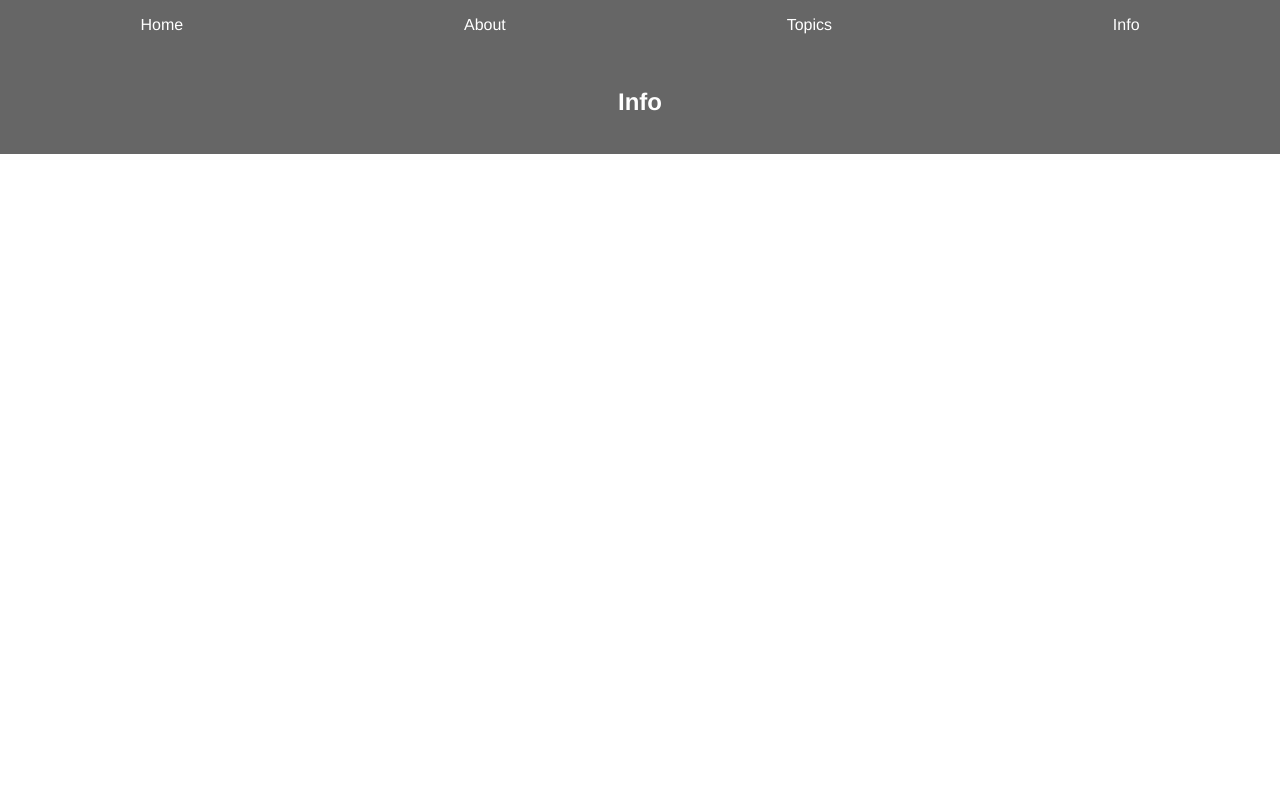
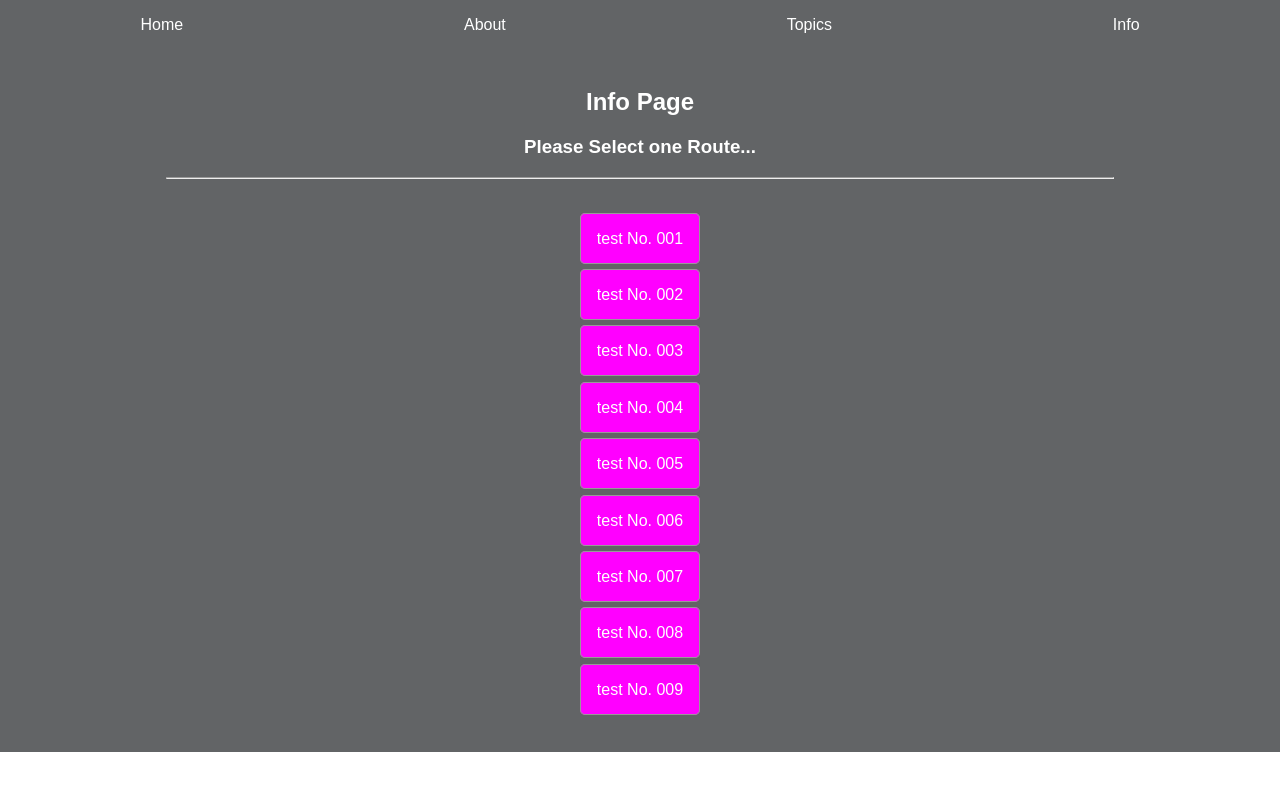
Before and after one commit to ivo-kalendar/my-react-app5, a React (Create React App) app: page /info in a window 1280 px wide. Shown: the top 790 px of the page. Built offline with nearby package versions, Linux system fonts and the light colour scheme.

Commit message:
...working on info section using parameters

```diff
--- a/src/App.css
+++ b/src/App.css
@@ -5,9 +5,9 @@ body {
 
 .App {
     text-align: center;
-  background-color: #666;
-  color: #fff;
-  font-family: helvetica;
+    background-color: var(--main-bg-color);
+    color: var(--main-color);
+    font-family: var(--main-font);
 }
 
 ul {
@@ -16,38 +16,3 @@ ul {
     justify-content: space-around;
     list-style-type: none;
 }
-
-.topics {
-  padding: 0 13%;
-}
-
-.topics > ul  {
-  flex-direction: column;
-}
-
-.topics > ul > li {
-  padding: .8rem;
-}
-
-li > a {
-  padding: .6rem;
-  text-decoration: none;
-  color: #fff;
-  border: 1px solid #666;
-  border-radius: 5px;
-  box-shadow: 0 0 rgba(0, 0, 0, .002);
-  transition: border .5s, box-shadow .5s;
-}
-
-li > a:hover {
-  padding: .6rem;
-  color: #ddd;
-  border: 1px solid #999;
-  box-shadow: 4px 4px rgba(0, 0, 0, .2);
-  transition: border 2s, box-shadow 2s;
-}
-
-li > a:active {
-    color: #ccc;
-    background-color: rgba(255, 255, 255, .03);
-}
--- /dev/null
+++ b/src/Info.css
@@ -0,0 +1,19 @@
+.info {
+	padding: 0 13%;
+}
+
+.info > ul {
+	flex-direction: column;
+}
+
+.info > ul > li {
+	/*background-color: red;*/
+	/*padding: 2rem;*/
+	margin: 1.2rem;
+}
+
+.info > ul > li > a {
+	border: 1px solid var(--hover-bg-color);
+	padding: 1rem;
+	background-color: rgb(255, 0, 255);
+}
--- /dev/null
+++ b/src/Info.js
@@ -0,0 +1,47 @@
+import './Info.css'
+import React from 'react'
+import {
+	Link,
+	useRouteMatch,
+	useParams,
+	Switch,
+	Route
+} from 'react-router-dom'
+
+
+export const Info = () => {
+
+	let { url, path } = useRouteMatch()
+	return (
+		<div className="info">
+
+			<h2>Info Page</h2>
+			<Switch>
+				<Route path={`${path}/:infoId`}>
+					<InfoRoute />
+				</Route>
+				<Route path={path}>
+					<h3>Please Select one Route...</h3>
+				</Route>
+			</Switch>
+			<hr />
+
+			<ul>
+				<li><Link to={`${url}/test-link1`}>test No. 001</Link></li>
+				<li><Link to={`${url}/test-link2`}>test No. 002</Link></li>
+				<li><Link to={`${url}/test-link3`}>test No. 003</Link></li>
+				<li><Link to={`${url}/test-link4`}>test No. 004</Link></li>
+				<li><Link to={`${url}/test-link5`}>test No. 005</Link></li>
+				<li><Link to={`${url}/test-link6`}>test No. 006</Link></li>
+				<li><Link to={`${url}/test-link7`}>test No. 007</Link></li>
+				<li><Link to={`${url}/test-link8`}>test No. 008</Link></li>
+				<li><Link to={`${url}/test-link9`}>test No. 009</Link></li>
+			</ul>
+		</div>
+	)
+}
+
+const InfoRoute = () => {
+	let { infoId  } = useParams()
+	return <h3>Requested Info ID: {infoId}</h3>
+}
--- /dev/null
+++ b/src/List.css
@@ -0,0 +1,22 @@
+li > a {
+    padding: .6rem;
+    text-decoration: none;
+    color: var(--main-color);
+    border: 1px solid var(--main-bg-color);
+    border-radius: 5px;
+    box-shadow: 0 0 rgba(0, 0, 0, .002);
+    transition: border .5s, box-shadow .5s;
+}
+
+li > a:hover {
+    padding: .6rem;
+    color: var(--hover-color);
+    border: 1px solid var(--hover-bg-color);
+    box-shadow: 4px 4px rgba(0, 0, 0, .2);
+    transition: border 2s, box-shadow 2s;
+}
+
+li > a:active {
+    color: #ccc;
+    background-color: rgba(255, 255, 255, .03);
+}
--- /dev/null
+++ b/src/Root.css
@@ -0,0 +1,7 @@
+:root {
+    --main-color: #ffffff;
+    --main-bg-color: #626466;
+    --main-font: Arial, "Helvetica Neue", Helvetica, sans-serif;
+    --hover-color: #ddd;
+    --hover-bg-color: #999;
+}
--- /dev/null
+++ b/src/Topics.css
@@ -0,0 +1,11 @@
+.topics {
+    padding: 0 13%;
+}
+
+.topics > ul  {
+    flex-direction: column;
+}
+
+.topics > ul > li {
+    padding: .8rem;
+}
--- a/src/Topics.js
+++ b/src/Topics.js
@@ -1,10 +1,17 @@
+import './Topics.css'
 import React from 'react'
-import { Switch, Route, Link, useRouteMatch, useParams } from 'react-router-dom'
+import {
+	Switch,
+	Route,
+	Link,
+	useRouteMatch,
+	useParams
+} from 'react-router-dom'
 
 
 export const Topics = () => {
 
-	let match = useRouteMatch()
+	let { url, path } = useRouteMatch()
 	return (
 	    <div className='topics'>
 	      	<h2>Topics</h2>
@@ -12,36 +19,45 @@ export const Topics = () => {
 
 	     	<ul>
 		        <li>
-		          <Link to={`${match.url}/first-link`}>This is the First link!!!</Link>
+		            <Link to={`${url}/first-link`}>
+		          		This is the First link!!!
+					</Link>
 		        </li>
 		        <li>
-		          <Link to={`${match.url}/second-link`}>This is the Second Link...</Link>
+		          	<Link to={`${url}/second-link`}>
+		          		This is the Second Link...
+		          	</Link>
 		        </li>
 		        <li>
-		          <Link to={`${match.url}/third-link`}>This is the Third Link???</Link>
+		          	<Link to={`${url}/third-link`}>
+		          		This is the Third Link???
+		          	</Link>
 		        </li>
 		        <li>
-		          <Link to={`${match.url}/fourth-link`}>This is the Fourth Link@@@@</Link>
+		          	<Link to={`${url}/fourth-link`}>
+		          		This is the Fourth Link@@@@
+		          	</Link>
 		        </li>
 		        <li>
-		          <Link to={`${match.url}/the-last-link`}>This is the Fifth Link</Link>
+		          	<Link to={`${url}/the-last-link`}>
+		          		This is the Fifth Link
+		          	</Link>
 		        </li>
 	        </ul>
 
 	        <Switch>
-		        <Route path={`${match.path}/:topicId`}>
+		        <Route path={`${path}/:topicId`}>
 		          <Topic />
 		        </Route>
-		        <Route path={match.path}>
+		        <Route path={path}>
 		          <h3>Please select a topic to display!!!</h3>
 		        </Route>
 		    </Switch>
 	    </div>
 	)
-
 }
 
 const Topic = () => {
-  let { topicId } = useParams();
-  return <h3>Requested topic ID: {topicId}</h3>;
+  let { topicId } = useParams()
+  return <h3>Requested topic ID: {topicId}</h3>
 }
--- a/src/index.js
+++ b/src/index.js
@@ -1,5 +1,11 @@
 import React from 'react';
 import ReactDOM from 'react-dom';
+import { BrowserRouter } from 'react-router-dom';
 import { App } from './App';
 
-ReactDOM.render(<App />,document.getElementById('root'));
+ReactDOM.render(
+	<BrowserRouter>
+		<App />
+	</BrowserRouter>,
+	document.getElementById('root')
+);
```
Also changed, not shown: src/App.js (+5 -5 lines), 18 other files (tests, documents, lock files or other folders). Lines whose indentation alone changed are shown as unchanged.
